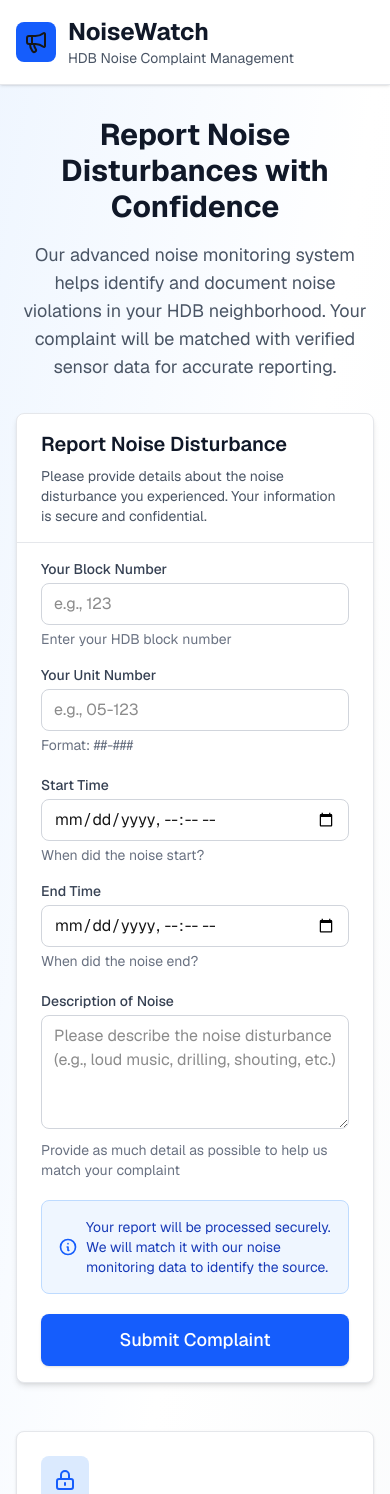
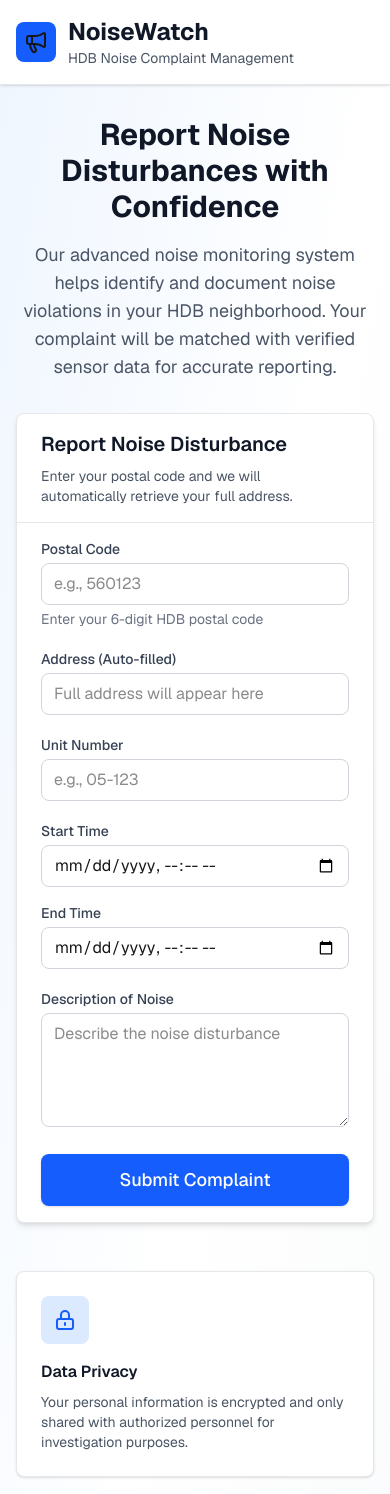
Before and after one commit to hoxiaoyang/NoiseWatch, a Next.js app in the folder app/: page / in a window 390 px wide. Shown: the top 1494 px of the page. Built offline with nearby package versions, Linux system fonts and the light colour scheme.

Commit message:
Address dropdown by entering postal code

```diff
--- a/app/app/components/ComplaintForm.tsx
+++ b/app/app/components/ComplaintForm.tsx
@@ -1,6 +1,6 @@
 'use client';
 
-import React, { useState } from 'react';
+import React, { useState, useEffect } from 'react';
 import { Card, CardHeader, CardTitle, CardContent } from './ui/Card';
 import { Button } from './ui/Button';
 import { Input, TextArea } from './ui/Input';
@@ -12,44 +12,71 @@ interface ComplaintFormProps {
 }
 
 export const ComplaintForm: React.FC<ComplaintFormProps> = ({ onSubmit, isLoading = false }) => {
-  const [formData, setFormData] = useState<ComplaintFormData>({
-    blockNumber: '',
+  const [formData, setFormData] = useState({
+    postalCode: '',
+    address: '',
     unitNumber: '',
     startTime: '',
     endTime: '',
     description: '',
   });
 
-  const [errors, setErrors] = useState<Partial<Record<keyof ComplaintFormData, string>>>({});
+  const [errors, setErrors] = useState<Partial<Record<string, string>>>({});
+  const [isFetchingAddress, setIsFetchingAddress] = useState(false);
+
+  // Auto-fetch address from OneMap when postal code reaches 6 digits
+  useEffect(() => {
+    if (formData.postalCode.length === 6) {
+      fetchAddressByPostalCode(formData.postalCode);
+    }
+  }, [formData.postalCode]);
+
+  // OneMap API fetch (JS version of your Python code)
+  const fetchAddressByPostalCode = async (postalCode: string) => {
+    try {
+      setIsFetchingAddress(true);
+      const res = await fetch(
+        `https://www.onemap.gov.sg/api/common/elastic/search?searchVal=${postalCode}&returnGeom=Y&getAddrDetails=Y`
+      );
+      const data = await res.json();
+
+      if (data?.results?.length > 0) {
+        const address = data.results[0].ADDRESS;
+
+        setFormData((prev) => ({
+          ...prev,
+          address,
+        }));
+      } else {
+        setFormData((prev) => ({ ...prev, address: '' }));
+        setErrors((prev) => ({ ...prev, postalCode: 'Invalid postal code. Address not found.' }));
+      }
+    } catch (err) {
+      setErrors((prev) => ({ ...prev, postalCode: 'Failed to fetch address. Try again.' }));
+    } finally {
+      setIsFetchingAddress(false);
+    }
+  };
 
   const validateForm = (): boolean => {
-    const newErrors: Partial<Record<keyof ComplaintFormData, string>> = {};
+    const newErrors: Partial<Record<string, string>> = {};
 
-    if (!formData.blockNumber.trim()) {
-      newErrors.blockNumber = 'Block number is required';
+    if (!formData.postalCode.trim() || formData.postalCode.length !== 6) {
+      newErrors.postalCode = 'Valid postal code is required';
     }
 
     if (!formData.unitNumber.trim()) {
       newErrors.unitNumber = 'Unit number is required';
-    } else if (!/^\d{2}-\d{2,4}$/.test(formData.unitNumber.trim())) {
-      newErrors.unitNumber = 'Please use format: ##-### (e.g., 05-123)';
     }
 
-    if (!formData.startTime) {
-      newErrors.startTime = 'Start time is required';
-    }
-
-    if (!formData.endTime) {
-      newErrors.endTime = 'End time is required';
-    }
+    if (!formData.startTime) newErrors.startTime = 'Start time is required';
+    if (!formData.endTime) newErrors.endTime = 'End time is required';
 
     if (formData.startTime && formData.endTime && formData.startTime >= formData.endTime) {
       newErrors.endTime = 'End time must be after start time';
     }
 
-    if (!formData.description.trim()) {
-      newErrors.description = 'Description is required';
-    } else if (formData.description.trim().length < 10) {
+    if (!formData.description.trim() || formData.description.trim().length < 10) {
       newErrors.description = 'Please provide at least 10 characters';
     }
 
@@ -64,11 +91,10 @@ export const ComplaintForm: React.FC<ComplaintFormProps> = ({ onSubmit, isLoadin
     }
   };
 
-  const handleChange = (field: keyof ComplaintFormData, value: string) => {
-    setFormData(prev => ({ ...prev, [field]: value }));
-    // Clear error when user starts typing
+  const handleChange = (field: string, value: string) => {
+    setFormData((prev) => ({ ...prev, [field]: value }));
     if (errors[field]) {
-      setErrors(prev => ({ ...prev, [field]: undefined }));
+      setErrors((prev) => ({ ...prev, [field]: undefined }));
     }
   };
 
@@ -77,32 +103,44 @@ export const ComplaintForm: React.FC<ComplaintFormProps> = ({ onSubmit, isLoadin
       <CardHeader>
         <CardTitle>Report Noise Disturbance</CardTitle>
         <p className="text-sm text-gray-600 mt-2">
-          Please provide details about the noise disturbance you experienced. Your information is secure and confidential.
+          Enter your postal code and we will automatically retrieve your full address.
         </p>
       </CardHeader>
+
       <CardContent>
         <form onSubmit={handleSubmit} className="space-y-5">
-          <div className="grid grid-cols-1 md:grid-cols-2 gap-4">
+
+          {/* Postal Code */}
           <Input
-              label="Your Block Number"
-              placeholder="e.g., 123"
-              value={formData.blockNumber}
-              onChange={(e) => handleChange('blockNumber', e.target.value)}
-              error={errors.blockNumber}
+            label="Postal Code"
+            placeholder="e.g., 560123"
+            value={formData.postalCode}
+            onChange={(e) => handleChange('postalCode', e.target.value)}
+            error={errors.postalCode}
             disabled={isLoading}
-              helperText="Enter your HDB block number"
+            helperText="Enter your 6-digit HDB postal code"
           />
+
+          {/* Auto-filled Address */}
           <Input
-              label="Your Unit Number"
+            label="Address (Auto-filled)"
+            placeholder="Full address will appear here"
+            value={formData.address}
+            disabled
+            helperText={isFetchingAddress ? 'Fetching address...' : ''}
+          />
+
+          {/* Unit Number only */}
+          <Input
+            label="Unit Number"
             placeholder="e.g., 05-123"
             value={formData.unitNumber}
             onChange={(e) => handleChange('unitNumber', e.target.value)}
             error={errors.unitNumber}
             disabled={isLoading}
-              helperText="Format: ##-###"
           />
-          </div>
 
+          {/* Time Inputs */}
           <div className="grid grid-cols-1 md:grid-cols-2 gap-4">
             <Input
               type="datetime-local"
@@ -110,8 +148,6 @@ export const ComplaintForm: React.FC<ComplaintFormProps> = ({ onSubmit, isLoadin
               value={formData.startTime}
               onChange={(e) => handleChange('startTime', e.target.value)}
               error={errors.startTime}
-              disabled={isLoading}
-              helperText="When did the noise start?"
             />
             <Input
               type="datetime-local"
@@ -119,38 +155,21 @@ export const ComplaintForm: React.FC<ComplaintFormProps> = ({ onSubmit, isLoadin
               value={formData.endTime}
               onChange={(e) => handleChange('endTime', e.target.value)}
               error={errors.endTime}
-              disabled={isLoading}
-              helperText="When did the noise end?"
             />
           </div>
 
+          {/* Description */}
           <TextArea
             label="Description of Noise"
-            placeholder="Please describe the noise disturbance (e.g., loud music, drilling, shouting, etc.)"
+            placeholder="Describe the noise disturbance"
             value={formData.description}
             onChange={(e) => handleChange('description', e.target.value)}
             error={errors.description}
-            disabled={isLoading}
             rows={4}
-            helperText="Provide as much detail as possible to help us match your complaint"
           />
 
-          <div className="flex items-center gap-2 p-4 bg-blue-50 border border-blue-200 rounded-lg">
-            <svg className="w-5 h-5 text-blue-600 flex-shrink-0" fill="none" stroke="currentColor" viewBox="0 0 24 24">
-              <path strokeLinecap="round" strokeLinejoin="round" strokeWidth={2} d="M13 16h-1v-4h-1m1-4h.01M21 12a9 9 0 11-18 0 9 9 0 0118 0z" />
-            </svg>
-            <p className="text-sm text-blue-800">
-              Your report will be processed securely. We will match it with our noise monitoring data to identify the source.
-            </p>
-          </div>
-
-          <Button
-            type="submit"
-            variant="primary"
-            size="lg"
-            fullWidth
-            disabled={isLoading}
-          >
+          {/* Submit */}
+          <Button type="submit" variant="primary" size="lg" fullWidth disabled={isLoading}>
             {isLoading ? 'Searching for matches...' : 'Submit Complaint'}
           </Button>
         </form>
--- a/app/app/types/index.ts
+++ b/app/app/types/index.ts
@@ -1,7 +1,6 @@
 // Types for NoiseWatch Application
 
 export interface ComplaintFormData {
-  blockNumber: string;
   unitNumber: string;
   startTime: string;
   endTime: string;
```
Also changed, not shown: app/app/matching-results/page.tsx (+14 -18 lines), 1 other file (tests, documents, lock files or other folders). Lines whose indentation alone changed are shown as unchanged.
